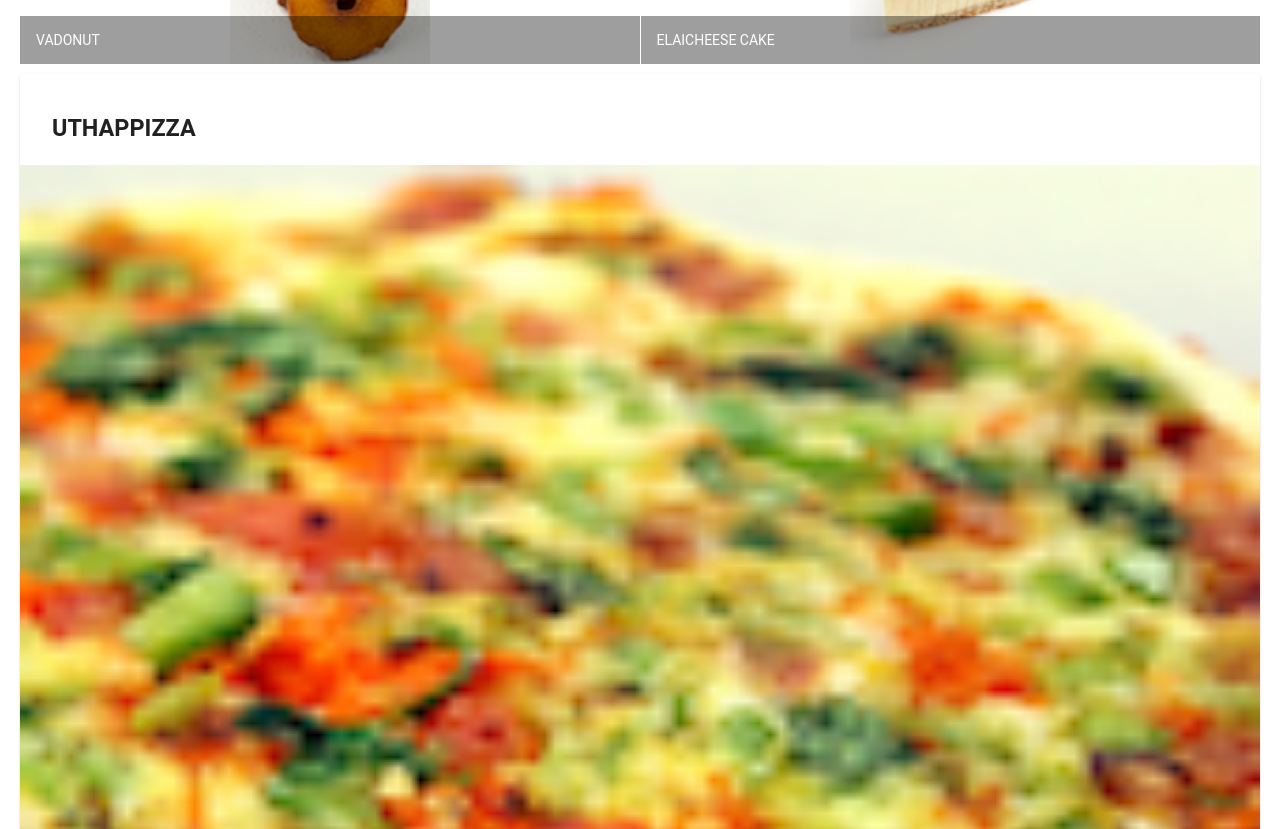
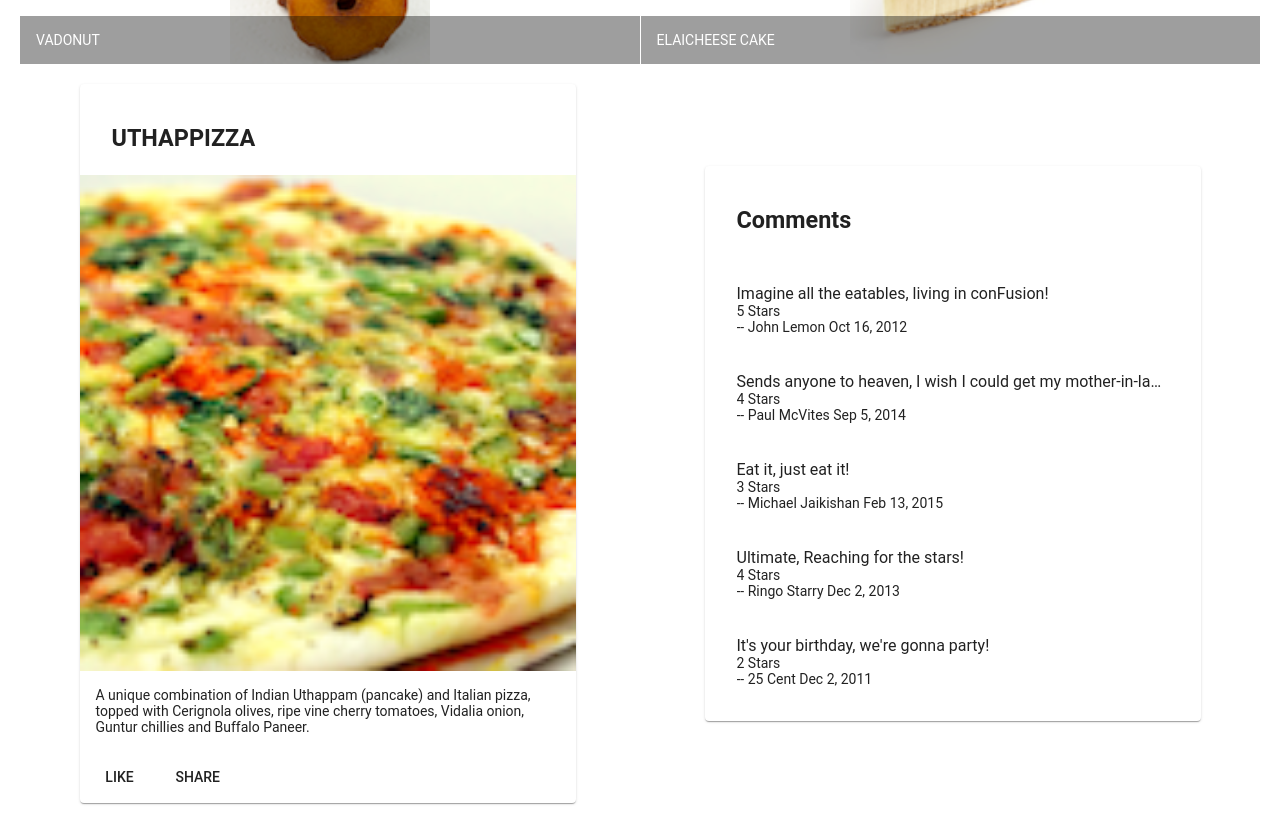
Before and after one commit to malcolm96/confusion-angular, an Angular app: page / in a window 1280 px wide. Shown: the part 500-1329 px from the top of the page. Built offline with nearby package versions, Linux system fonts and the light colour scheme.

Commit message:
Assignment 1

```diff
--- a/src/app/app.component.html
+++ b/src/app/app.component.html
@@ -1,3 +1,5 @@
 <mat-toolbar color="primary"><span>Ristorante Con Fusion</span></mat-toolbar>
 
 <app-menu></app-menu>
+
+<app-dishdetail></app-dishdetail>
--- a/src/app/app.module.ts
+++ b/src/app/app.module.ts
@@ -13,11 +13,13 @@ import { FlexLayoutModule } from '@angular/flex-layout';
 
 import 'hammerjs';
 import { MenuComponent } from './menu/menu.component';
+import { DishdetailComponent } from './dishdetail/dishdetail.component';
 
 @NgModule({
   declarations: [
     AppComponent,
-    MenuComponent
+    MenuComponent,
+    DishdetailComponent
   ],
   imports: [
     BrowserModule,
--- /dev/null
+++ b/src/app/dishdetail/dishdetail.component.html
@@ -0,0 +1,51 @@
+<div class="container"
+    fxLayout="row"
+    fxLayout.sm="column"
+    fxLayout.xs="column"
+    fxLayoutAlign.gt-md="space-around center"
+    fxLayoutGap="10px"
+    fxLayoutGap.xs="0">
+
+    <div fxFlex="40" *ngIf="dish">
+        <mat-card>
+            <mat-card-header>
+                <mat-card-title>
+                    <h3>{{dish.name | uppercase}}</h3>
+                </mat-card-title>
+            </mat-card-header>
+            <img mat-card-image src={{dish.image}} alt="{{dish.name}}">
+            <mat-card-content>
+                <p>{{dish.description}}</p>
+            </mat-card-content>
+            <mat-card-actions>
+                <button mat-button>LIKE</button>
+                <button mat-button>SHARE</button>
+            </mat-card-actions>
+        </mat-card>
+    </div>
+
+    <div fxFlex="40" *ngIf="dish">
+        <mat-card>
+            <mat-card-header>
+                <mat-card-title>
+                    <h3>Comments</h3>
+                </mat-card-title>
+            </mat-card-header>
+            <mat-list>
+                <mat-list-item *ngFor="let comment of dish.comments">
+                    <p mat-line>
+                        <span>{{comment.comment}}</span>
+                    </p>
+                    <p mat-line>
+                        <span>{{comment.rating}} Stars</span>
+                    </p>
+                    <p mat-line>
+                        <span>-- {{comment.author}} {{ comment.date | date }}</span>
+                    </p>
+                    <br>
+                </mat-list-item>
+            </mat-list>
+        </mat-card>
+  	</div>
+
+</div>
--- /dev/null
+++ b/src/app/dishdetail/dishdetail.component.ts
@@ -0,0 +1,62 @@
+import { Component, OnInit } from '@angular/core';
+
+const DISH = {
+  id: '0',
+  name: 'Uthappizza',
+  image: '/assets/images/uthappizza.png',
+  category: 'mains',
+  featured: true,
+  label: 'Hot',
+  price: '4.99',
+  // tslint:disable-next-line:max-line-length
+  description: 'A unique combination of Indian Uthappam (pancake) and Italian pizza, topped with Cerignola olives, ripe vine cherry tomatoes, Vidalia onion, Guntur chillies and Buffalo Paneer.',
+  comments: [
+       {
+           rating: 5,
+           comment: 'Imagine all the eatables, living in conFusion!',
+           author: 'John Lemon',
+           date: '2012-10-16T17:57:28.556094Z'
+       },
+       {
+           rating: 4,
+           comment: 'Sends anyone to heaven, I wish I could get my mother-in-law to eat it!',
+           author: 'Paul McVites',
+           date: '2014-09-05T17:57:28.556094Z'
+       },
+       {
+           rating: 3,
+           comment: 'Eat it, just eat it!',
+           author: 'Michael Jaikishan',
+           date: '2015-02-13T17:57:28.556094Z'
+       },
+       {
+           rating: 4,
+           comment: 'Ultimate, Reaching for the stars!',
+           author: 'Ringo Starry',
+           date: '2013-12-02T17:57:28.556094Z'
+       },
+       {
+           rating: 2,
+           comment: 'It\'s your birthday, we\'re gonna party!',
+           author: '25 Cent',
+           date: '2011-12-02T17:57:28.556094Z'
+       }
+   ]
+};
+
+
+@Component({
+  selector: 'app-dishdetail',
+  templateUrl: './dishdetail.component.html',
+  styleUrls: ['./dishdetail.component.scss']
+})
+export class DishdetailComponent implements OnInit {
+
+  dish = DISH;
+
+  constructor() { }
+
+  ngOnInit(): void {
+  }
+
+}
--- a/src/app/menu/menu.component.html
+++ b/src/app/menu/menu.component.html
@@ -19,23 +19,4 @@
             </mat-grid-tile>
         </mat-grid-list>
     </div>
-    <div fxFlex *ngIf="selectedDish">
-        <mat-card>
-            <mat-card-header>
-                <mat-card-title>
-                    <h3>{{selectedDish.name | uppercase}}</h3>
-                </mat-card-title>
-            </mat-card-header>
-            <img mat-card-image src={{selectedDish.image}} alt="{{selectedDish.name}}">
-            <mat-card-content>
-                <p>{{selectedDish.description}}</p>
-            </mat-card-content>
-            <mat-card-actions>
-                <button mat-button>LIKE</button>
-                <button mat-button>SHARE</button>
-            </mat-card-actions>
-        </mat-card>
-    </div>
-
-
 </div>
```
Also changed, not shown: src/app/dishdetail/dishdetail.component.scss (added), 1 other file (tests, documents, lock files or other folders).
